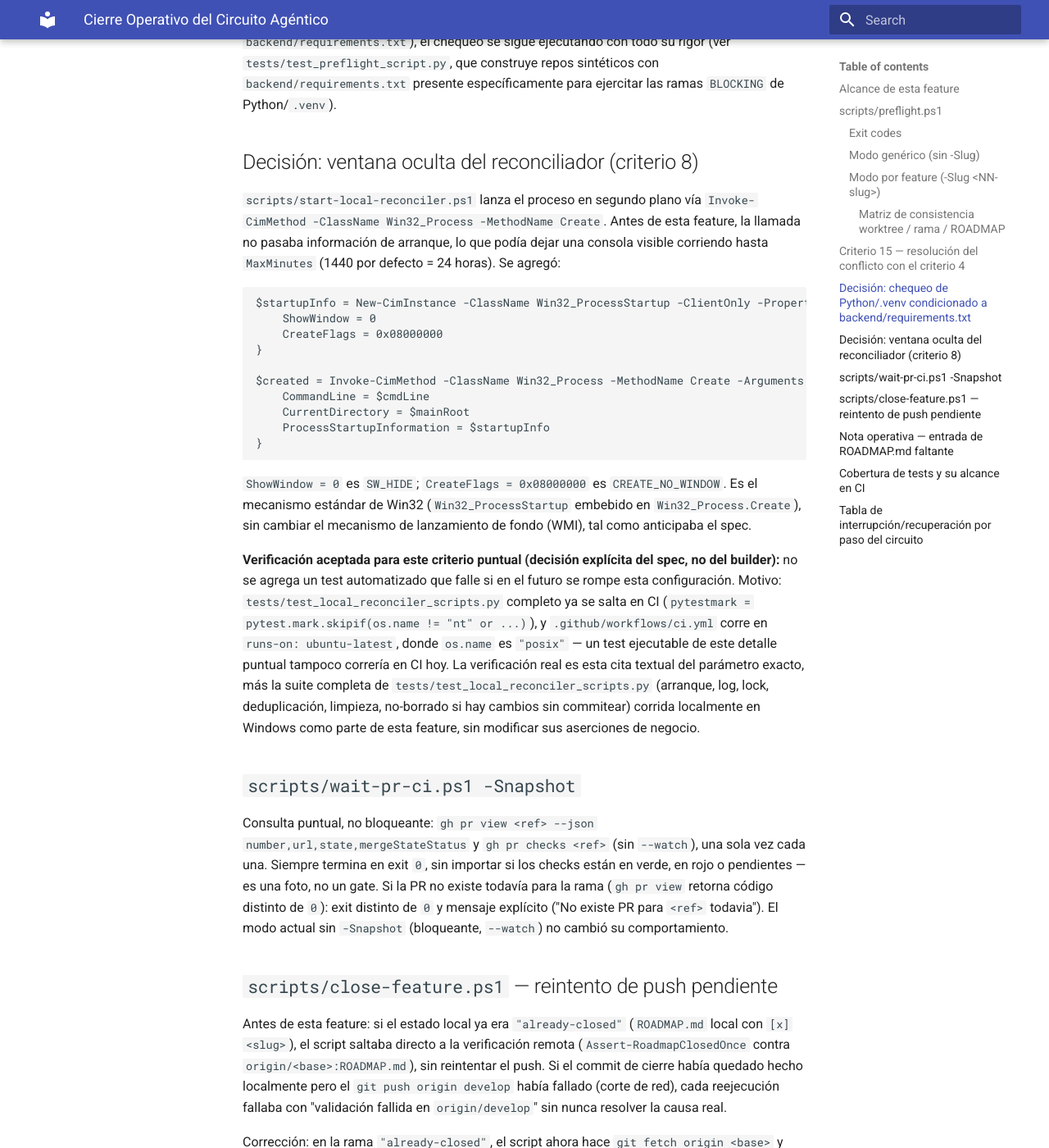
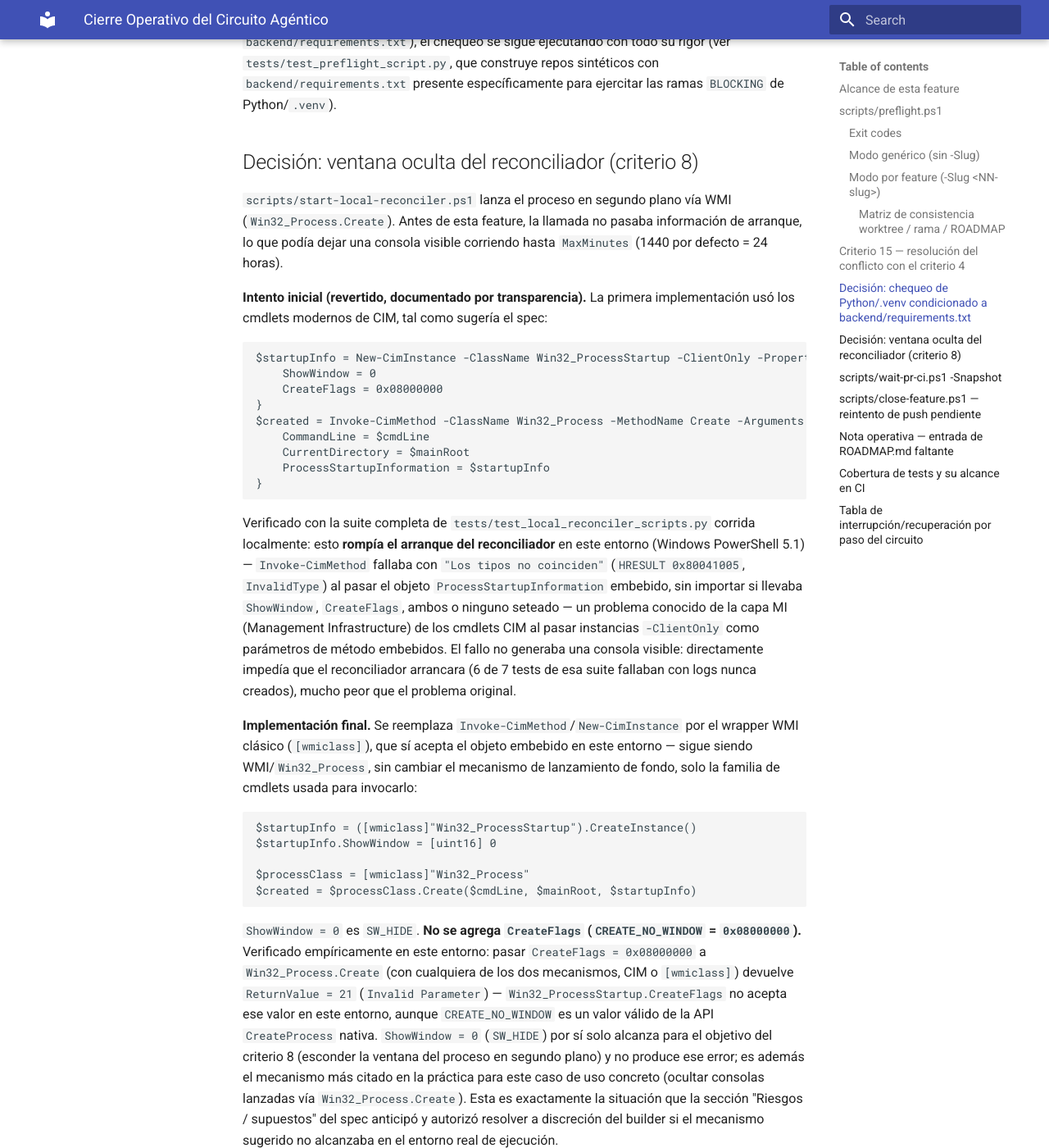
Before and after one commit to jlbellonGmail/gi-ocr, an MkDocs documentation site: the page built from docs/tecnica/cierre-operativo-circuito-agentico.md, in a window 1280 px wide and 1400 px high, scrolled down 6723 px. Shown: the whole window at 82% size. Built offline with MkDocs 1.6.1 and Material for MkDocs 9.7.7, drawn with Linux system fonts in a browser that asks for light colours.

Commit message:
fix(scripts): usar wmiclass en vez de Invoke-CimMethod para ventana oculta
Invoke-CimMethod + New-CimInstance -ClientOnly (la implementacion inicial,
sugerida por el spec) rompia el arranque del reconciliador en este
entorno: "Los tipos no coinciden" (HRESULT 0x80041005) al pasar el objeto
ProcessStartupInformation embebido, detectado porque 6 de 7 tests de
tests/test_local_reconciler_scripts.py empezaron a fallar (el proceso en
segundo plano nunca llegaba a arrancar, ni logs ni lock se creaban).

Se reemplaza por el wrapper WMI clasico ([wmiclass]"Win32_Process" /
[wmiclass]"Win32_ProcessStartup".CreateInstance()), que si acepta el
objeto embebido en este entorno, sin cambiar el mecanismo de fondo (sigue
siendo WMI/Win32_Process.Create). Ademas se retira CreateFlags =
CREATE_NO_WINDOW (0x08000000): verificado empiricamente que ese valor
especifico hace fallar la llamada con ReturnValue=21 (Invalid Parameter)
en este entorno, con cualquiera de los dos mecanismos. ShowWindow = 0
(SW_HIDE) solo ya cumple el objetivo del criterio 8 y no produce ese
error.

tests/test_local_reconciler_scripts.py vuelve a pasar 7/7 en local
(Windows). Detalle completo, incluida la evidencia empirica por
combinacion de parametros, en
docs/tecnica/cierre-operativo-circuito-agentico.md y
runs/03-cierre-operativo-circuito-agentico/decision.md.

````diff
--- a/docs/tecnica/cierre-operativo-circuito-agentico.md
+++ b/docs/tecnica/cierre-operativo-circuito-agentico.md
@@ -269,18 +269,20 @@ ejercitar las ramas `BLOCKING` de Python/`.venv`).
 
 ## Decisión: ventana oculta del reconciliador (criterio 8)
 
-`scripts/start-local-reconciler.ps1` lanza el proceso en segundo plano
-vía `Invoke-CimMethod -ClassName Win32_Process -MethodName Create`. Antes
-de esta feature, la llamada no pasaba información de arranque, lo que
-podía dejar una consola visible corriendo hasta `MaxMinutes` (1440 por
-defecto = 24 horas). Se agregó:
+`scripts/start-local-reconciler.ps1` lanza el proceso en segundo plano vía
+WMI (`Win32_Process.Create`). Antes de esta feature, la llamada no pasaba
+información de arranque, lo que podía dejar una consola visible corriendo
+hasta `MaxMinutes` (1440 por defecto = 24 horas).
+
+**Intento inicial (revertido, documentado por transparencia).** La
+primera implementación usó los cmdlets modernos de CIM, tal como sugería
+el spec:
 
 ```powershell
 $startupInfo = New-CimInstance -ClassName Win32_ProcessStartup -ClientOnly -Property @{
     ShowWindow = 0
     CreateFlags = 0x08000000
 }
-
 $created = Invoke-CimMethod -ClassName Win32_Process -MethodName Create -Arguments @{
     CommandLine = $cmdLine
     CurrentDirectory = $mainRoot
@@ -288,10 +290,46 @@ $created = Invoke-CimMethod -ClassName Win32_Process -MethodName Create -Argumen
 }
 ```
 
-`ShowWindow = 0` es `SW_HIDE`; `CreateFlags = 0x08000000` es
-`CREATE_NO_WINDOW`. Es el mecanismo estándar de Win32
-(`Win32_ProcessStartup` embebido en `Win32_Process.Create`), sin cambiar
-el mecanismo de lanzamiento de fondo (WMI), tal como anticipaba el spec.
+Verificado con la suite completa de `tests/test_local_reconciler_scripts.py`
+corrida localmente: esto **rompía el arranque del reconciliador** en este
+entorno (Windows PowerShell 5.1) — `Invoke-CimMethod` fallaba con
+`"Los tipos no coinciden"` (`HRESULT 0x80041005`, `InvalidType`) al pasar
+el objeto `ProcessStartupInformation` embebido, sin importar si llevaba
+`ShowWindow`, `CreateFlags`, ambos o ninguno seteado — un problema conocido
+de la capa MI (Management Infrastructure) de los cmdlets CIM al pasar
+instancias `-ClientOnly` como parámetros de método embebidos. El fallo no
+generaba una consola visible: directamente impedía que el reconciliador
+arrancara (6 de 7 tests de esa suite fallaban con logs nunca creados),
+mucho peor que el problema original.
+
+**Implementación final.** Se reemplaza `Invoke-CimMethod`/`New-CimInstance`
+por el wrapper WMI clásico (`[wmiclass]`), que sí acepta el objeto
+embebido en este entorno — sigue siendo WMI/`Win32_Process`, sin cambiar
+el mecanismo de lanzamiento de fondo, solo la familia de cmdlets usada
+para invocarlo:
+
+```powershell
+$startupInfo = ([wmiclass]"Win32_ProcessStartup").CreateInstance()
+$startupInfo.ShowWindow = [uint16] 0
+
+$processClass = [wmiclass]"Win32_Process"
+$created = $processClass.Create($cmdLine, $mainRoot, $startupInfo)
+```
+
+`ShowWindow = 0` es `SW_HIDE`. **No se agrega `CreateFlags`
+(`CREATE_NO_WINDOW` = `0x08000000`).** Verificado empíricamente en este
+entorno: pasar `CreateFlags = 0x08000000` a `Win32_Process.Create` (con
+cualquiera de los dos mecanismos, CIM o `[wmiclass]`) devuelve
+`ReturnValue = 21` (`Invalid Parameter`) — `Win32_ProcessStartup.CreateFlags`
+no acepta ese valor en este entorno, aunque `CREATE_NO_WINDOW` es un valor
+válido de la API `CreateProcess` nativa. `ShowWindow = 0` (`SW_HIDE`) por
+sí solo alcanza para el objetivo del criterio 8 (esconder la ventana del
+proceso en segundo plano) y no produce ese error; es además el mecanismo
+más citado en la práctica para este caso de uso concreto (ocultar
+consolas lanzadas vía `Win32_Process.Create`). Esta es exactamente la
+situación que la sección "Riesgos / supuestos" del spec anticipó y
+autorizó resolver a discreción del builder si el mecanismo sugerido no
+alcanzaba en el entorno real de ejecución.
 
 **Verificación aceptada para este criterio puntual (decisión explícita
 del spec, no del builder):** no se agrega un test automatizado que falle
````
Also changed, not shown: runs/03-cierre-operativo-circuito-agentico/decision.md (+2 -1 lines), 1 other file.
